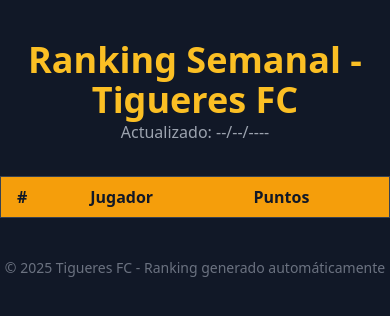
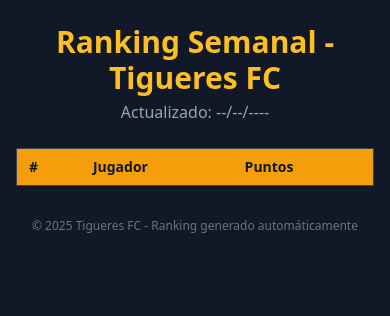
Before and after one commit to cnRoldan/ea-games-stats, a plain HTML site: page index.html in a window 390 px wide. Drawn offline with nearby package versions, Linux system fonts and the light colour scheme; no server answers.

Commit message:
Update index.html

```diff
--- a/index.html
+++ b/index.html
@@ -6,28 +6,28 @@
   <title>Ranking Tigueres FC</title>
   <link href="https://cdn.jsdelivr.net/npm/tailwindcss@2.2.19/dist/tailwind.min.css" rel="stylesheet">
 </head>
-<body class="bg-gray-900 text-white min-h-screen flex flex-col items-center py-10">
-  <header class="mb-8">
-    <h1 class="text-4xl font-bold text-center text-yellow-400">Ranking Semanal - Tigueres FC</h1>
-    <p class="text-gray-400 text-center">Actualizado: <span id="fecha">--/--/----</span></p>
+<body class="bg-gray-900 text-white min-h-screen flex flex-col items-center py-6 px-4">
+  <header class="mb-6 text-center">
+    <h1 class="text-3xl sm:text-4xl font-bold text-yellow-400">Ranking Semanal - Tigueres FC</h1>
+    <p class="text-gray-400 mt-1">Actualizado: <span id="fecha">--/--/----</span></p>
   </header>
 
-  <main class="w-full max-w-3xl">
-    <table class="table-auto w-full text-left border border-gray-700">
+  <main class="w-full max-w-3xl overflow-x-auto">
+    <table class="min-w-full table-auto text-left border border-gray-700">
       <thead>
-        <tr class="bg-yellow-500 text-gray-900">
-          <th class="px-4 py-2">#</th>
-          <th class="px-4 py-2">Jugador</th>
-          <th class="px-4 py-2">Puntos</th>
+        <tr class="bg-yellow-500 text-gray-900 text-sm sm:text-base">
+          <th class="px-3 py-2">#</th>
+          <th class="px-3 py-2">Jugador</th>
+          <th class="px-3 py-2">Puntos</th>
         </tr>
       </thead>
-      <tbody id="tabla-ranking" class="bg-gray-800 divide-y divide-gray-700">
+      <tbody id="tabla-ranking" class="bg-gray-800 divide-y divide-gray-700 text-sm sm:text-base">
         <!-- Rellenado dinámicamente -->
       </tbody>
     </table>
   </main>
 
-  <footer class="mt-10 text-sm text-gray-500">
+  <footer class="mt-8 text-xs text-gray-500 text-center">
     <p>&copy; 2025 Tigueres FC - Ranking generado automáticamente</p>
   </footer>
 
@@ -42,9 +42,9 @@
       data.jugadores.forEach((jugador, i) => {
         const tr = document.createElement("tr");
         tr.innerHTML = `
-          <td class="px-4 py-2 ${i === 0 ? 'font-bold' : ''}">${i + 1}</td>
-          <td class="px-4 py-2">${jugador.nombre}</td>
-          <td class="px-4 py-2 ${i === 0 ? 'text-yellow-400 font-semibold' : ''}">${jugador.puntos}</td>
+          <td class="px-3 py-2 ${i === 0 ? 'font-bold' : ''}">${i + 1}</td>
+          <td class="px-3 py-2">${jugador.nombre}</td>
+          <td class="px-3 py-2 ${i === 0 ? 'text-yellow-400 font-semibold' : ''}">${jugador.puntos}</td>
         `;
         tbody.appendChild(tr);
       });
```
